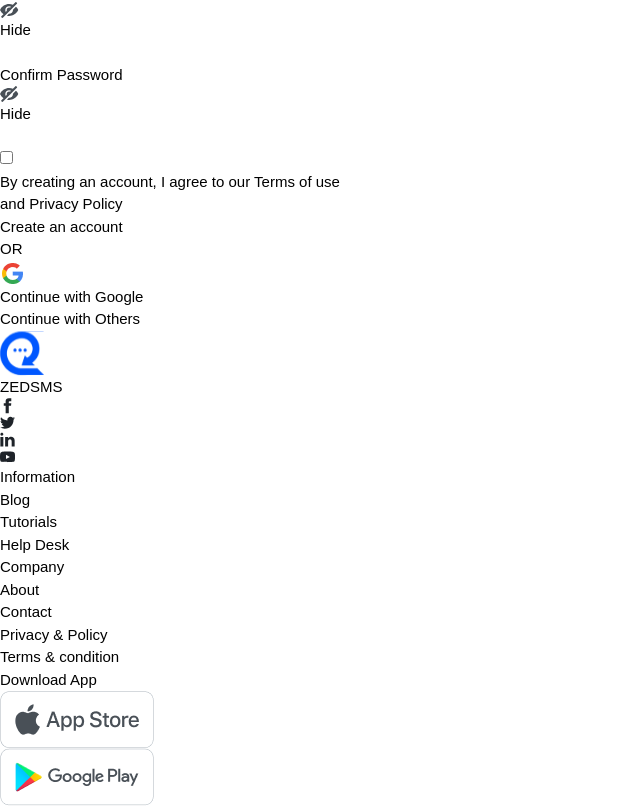
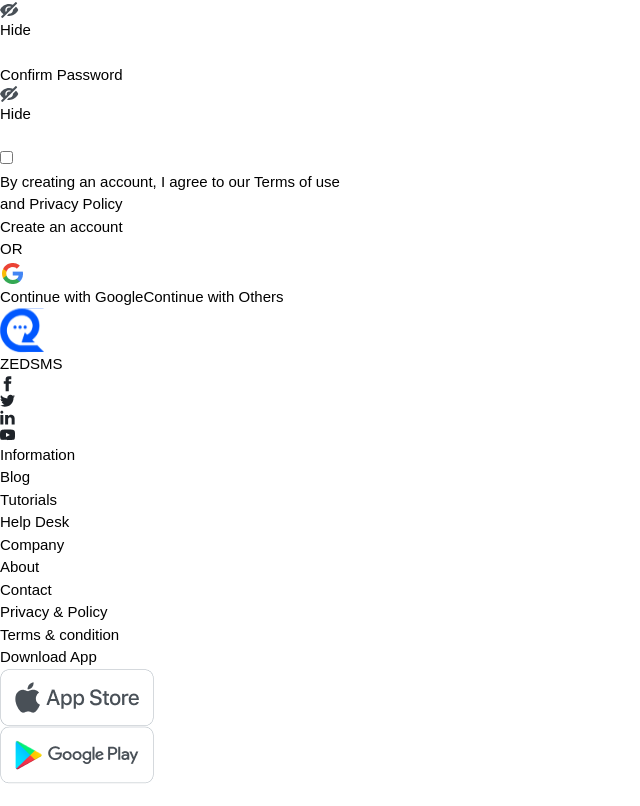
Before and after one commit to sunny335/zed-sms, a Vue app: page /signUp in a window 1280 px wide. Shown: the part 863-1669 px from the top of the page, without its empty margins (0-640 px from the left). After the commit the page ends 1647 px from the top, so only its background shows below. Built offline with nearby package versions, Linux system fonts and the light colour scheme.

Commit message:
fix home home page section an signup some btn

```diff
--- a/src/views/HomeView.vue
+++ b/src/views/HomeView.vue
@@ -566,7 +566,7 @@
       <!-- virtual-->
       <div class="px-4 mx-auto sm:max-w-xl md:max-w-full lg:max-w-[1192px] md:px-24 lg:px-8 ">
       <div class="pt-[136px] lg:pt-[154px]">
-        <h3 class="max-w-[197px] mx-auto lg:w-full text-center text-neutral-800 text-2xl lg:text-[32px] font-medium font-['Poppins'] leading-[44px]">Buy virtual sim
+        <h3 class="max-w-[197px]  mx-auto lg:max-w-full text-center text-neutral-800 text-2xl lg:text-[32px] font-medium font-['Poppins'] leading-[44px]">Buy virtual sim
           easier than ever</h3>
 
         <div class="mt-[50px] lg:mt-[100px] flex flex-col  items-center">
--- a/src/views/SignUp.vue
+++ b/src/views/SignUp.vue
@@ -96,7 +96,7 @@
                         </label>
                     </div>
                     <button
-                        class="max-w-[534px] h-[70px] pl-[173px] pr-[172px] pt-[19.50px] pb-[20.50px] bg-blue-600 rounded-[14px] justify-center items-center inline-flex">
+                        class="max-w-[534px] w-full h-[70px]  pt-[19.50px] pb-[20.50px] bg-blue-600 rounded-[14px] justify-center items-center inline-flex">
                         <div class="self-stretch justify-center items-center gap-4 inline-flex">
                             <div class="text-white text-xl font-normal font-['Poppins']">Create an account</div>
                         </div>
@@ -108,21 +108,21 @@
                         <div class="text-zinc-600 text-2xl font-normal font-['Poppins']">OR</div>
                         <div class="grow shrink basis-0 h-0.5 bg-zinc-200"></div>
                     </div>
-                    <div
-                        class="max-w-[534px] max-h-16 pl-[139.50px] pr-[137.5px] pt-[16.50px] pb-[17.50px] bg-white rounded-[14px] border border-zinc-600 justify-center items-center inline-flex cursor-pointe my-6">
+                    <button
+                        class="max-w-[534px] w-full max-h-16  pt-[16.50px] pb-[17.50px] bg-white rounded-[14px] border border-zinc-600 justify-center items-center inline-flex cursor-pointe my-6">
                         <div class="self-stretch justify-center items-center gap-4 inline-flex">
                             <div class="w-6 h-6 relative">
                                 <img :src="google" alt="">
                             </div>
                             <div class="text-zinc-600 text-xl  font-normal font-['Poppins']">Continue with Google</div>
                         </div>
-                    </div>
-                    <div
-                        class="max-w-[534px] max-h-16 pl-[160.50px] pr-[160.50px] pt-[16.50px] pb-[17.50px] bg-white rounded-[14px] border border-zinc-600 justify-center items-center inline-flex cursor-pointer">
+                    </button>
+                    <button
+                        class="max-w-[534px] w-full max-h-16 pt-[16.50px] pb-[17.50px] bg-white rounded-[14px] border border-zinc-600 justify-center items-center inline-flex cursor-pointer">
                         <div class="self-stretch justify-center items-center gap-4 inline-flex">
                             <div class="text-zinc-600 text-xl font-normal font-['Poppins']">Continue with Others</div>
                         </div>
-                    </div>
+                    </button>
                 </div>
 
             </div>
```
